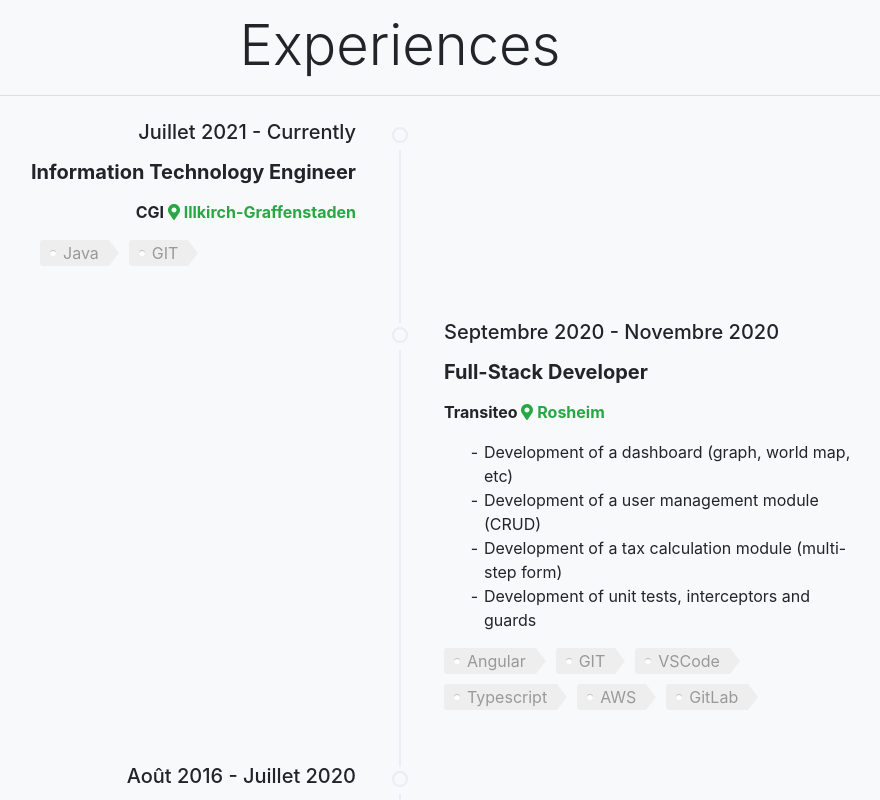
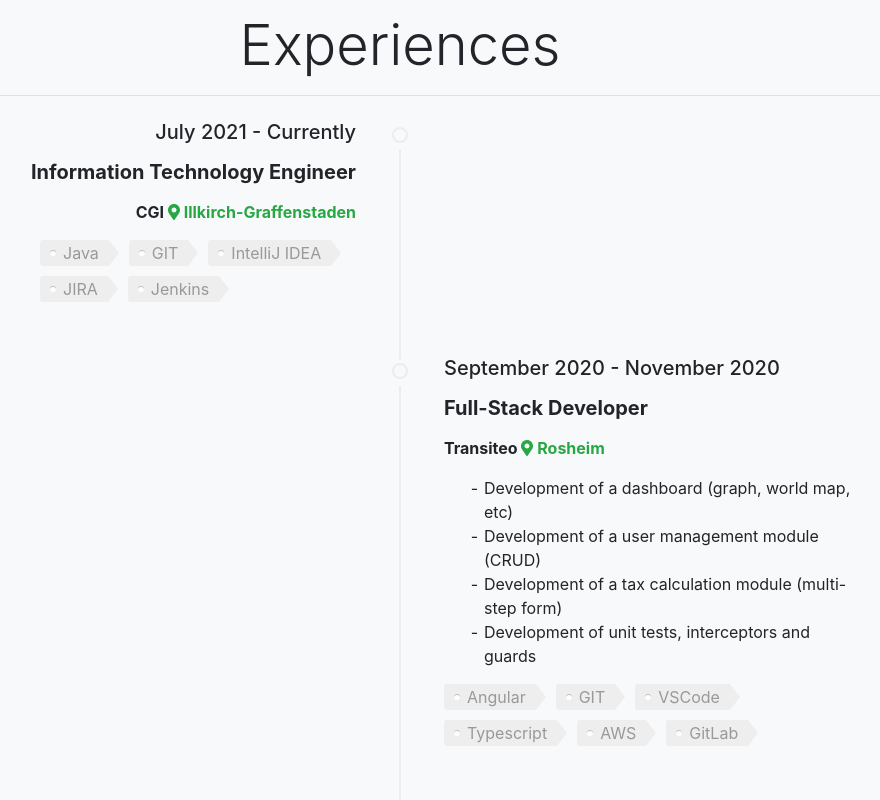
Before and after one commit to Babasile/babasile.github.io, a React (Create React App) app: page / in a window 1280 px wide. Shown: the part 840-1640 px from the top of the page, without its empty margins (240-1120 px from the left). Built offline with nearby package versions, Linux system fonts and the light colour scheme; no server answers.

Commit message:
Fix language for date in timeline item (Close #7), update Data and meta tags

```diff
--- a/public/index.html
+++ b/public/index.html
@@ -1,5 +1,5 @@
 <!DOCTYPE html>
-<html lang="fr">
+<html>
 	<head>
 		<meta charset="UTF-8" />
 		<link rel="icon" href="%PUBLIC_URL%/favicon.ico" />
@@ -7,8 +7,8 @@
 		<meta name="theme-color" content="#000000" />
 		<meta name="author" content="Basile Buchler" />
 		<meta
-			name="description"
-			content="Je suis <b>Basile Buchler</b>, un développeur full-stack passioné. En quelques mots: curieux, rigueur et teamwork !"
+			name="Description"
+			CONTENT="Je suis Basile Buchler, un développeur full-stack passioné. En quelques mots: curieux, rigueur et teamwork !"
 		/>
 		<meta property="og:type" content="website" />
 		<meta
--- a/src/components/commons/timelineItem.tsx
+++ b/src/components/commons/timelineItem.tsx
@@ -16,7 +16,7 @@ interface Props {
 }
 
 function TimelineItem(props: Props) {
-	const { t } = useTranslation();
+	const { t, i18n } = useTranslation();
 	let details;
 	let renderDetails = props.details.map((detail, i) => (
 		<li key={i + "-d"}>{detail.name}</li>
@@ -43,7 +43,7 @@ function TimelineItem(props: Props) {
 	}
 
 	function renderDate() {
-		const formatter = new Intl.DateTimeFormat("fr", { month: "long" });
+		const formatter = new Intl.DateTimeFormat(i18n.language, { month: "long" });
 		if (props.formatDate) {
 			return (
 				<>
--- a/src/i18n/en/Data.class.tsx
+++ b/src/i18n/en/Data.class.tsx
@@ -169,7 +169,10 @@ export class Data implements Resume {
 			missions: [],
 			keywords: [
 				{ name: "Java" },
-				{ name: "GIT" }
+				{ name: "GIT" },
+				{ name: "IntelliJ IDEA" },
+				{ name: "JIRA" },
+				{ name: "Jenkins" },
 			],
 		},
 		{
--- a/src/i18n/fr/Data.class.tsx
+++ b/src/i18n/fr/Data.class.tsx
@@ -169,7 +169,10 @@ export class Data implements Resume {
 			missions: [],
 			keywords: [
 				{ name: "Java" },
-				{ name: "GIT" }
+				{ name: "GIT" },
+				{ name: "IntelliJ IDEA" },
+				{ name: "JIRA" },
+				{ name: "Jenkins" },
 			],
 		},
 		{
```
